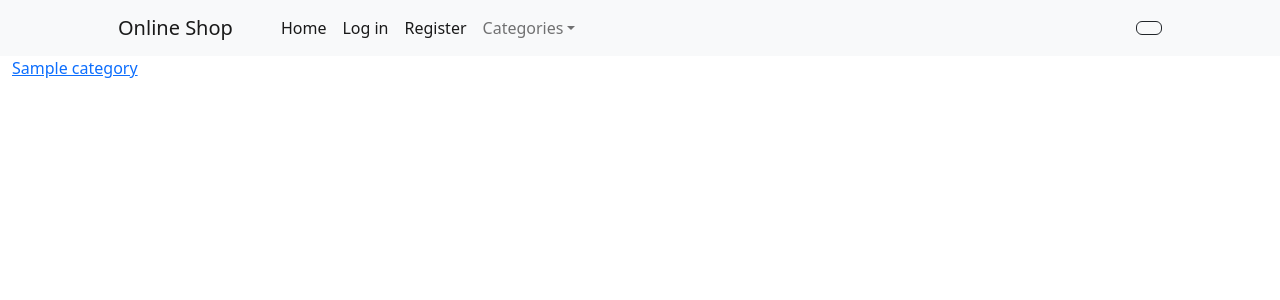
After one commit to Hadis-Barezi/shop, a Django app: page /sub/1/ in a window 1280 px wide. The commit adds this page. Shown: the top 300 px of the page. Run offline with Django 4.2, Linux system fonts and the light colour scheme; tables that the repository leaves empty hold one stand-in row (values such as "Sample post").

Commit message:
Add SubCategory view and template

```diff
--- /dev/null
+++ b/products/templates/products/subcategories.html
@@ -0,0 +1,7 @@
+{% extends 'base.html' %}
+{% block content %}
+
+    {% for sub in subcategories %}
+        <div class="container-fluid"><a href="#">{{sub.name}}</a></div>
+    {% endfor %}
+{% endblock content %}
--- a/products/urls.py
+++ b/products/urls.py
@@ -5,7 +5,7 @@ from . import views
 app_name = 'products'
 urlpatterns = [
     path('', views.Home.as_view(), name='home'),
-    # path('sub/<int:main_cat_id>/', views.SubCategory.as_view(), name='subcategories'),
+    path('sub/<int:main_cat_id>/', views.SubCategory.as_view(), name='subcategories'),
     # path('category_items/<int:sub_cat_id>/', views.CategoryItems.as_view(), name='category_items'),
     # path('details/<int:product_id>/', views.ProductDetails.as_view(), name='product-details'),
     # path('api/v1/', include('product.api.v1.urls'))
--- a/products/views.py
+++ b/products/views.py
@@ -13,3 +13,12 @@ class Home(View):
         products = self.product_model.objects.filter(balance__gt=0)[:self.num_home_prod]
 
         return render(request, template_name=self.template_name, context={'products': products})
+
+
+class SubCategory(View):
+    template_name = 'products/subcategories.html'
+    category_model = models.Category
+
+    def get(self, request, main_cat_id):
+        subcategories = self.category_model.objects.filter(main_category=main_cat_id)
+        return render(request, template_name=self.template_name, context={'subcategories': subcategories})
--- a/templates/inc/navbar.html
+++ b/templates/inc/navbar.html
@@ -16,10 +16,10 @@
                             <a class="nav-link dropdown-toggle" id="navbarDropdown" href="#" role="button" data-bs-toggle="dropdown" aria-expanded="false">Categories</a>
                             <ul class="dropdown-menu" aria-labelledby="navbarDropdown">
                                 {% for item in main_categories %}
-                                <li class="dropdown-item">{{item.name}}</li>
-                                    {% for sub in item.subs.all %}
-                                         <li><a class="dropdown-item" href="#">{{sub.name}}</a></li>
-                                    {% endfor %}
+                                 <li><a class="dropdown-item" href="{% url 'products:subcategories' item.id %}">{{item.name}}</a></li>
+<!--                                    {% for sub in item.subs.all %}-->
+<!--                                         <li><a class="dropdown-item" href="#">{{sub.name}}</a></li>-->
+<!--                                    {% endfor %}-->
                                 {% endfor %}
                                 <li><hr class="dropdown-divider" /></li>
                                 <li><a class="dropdown-item" href="#!">Popular Items</a></li>
```
